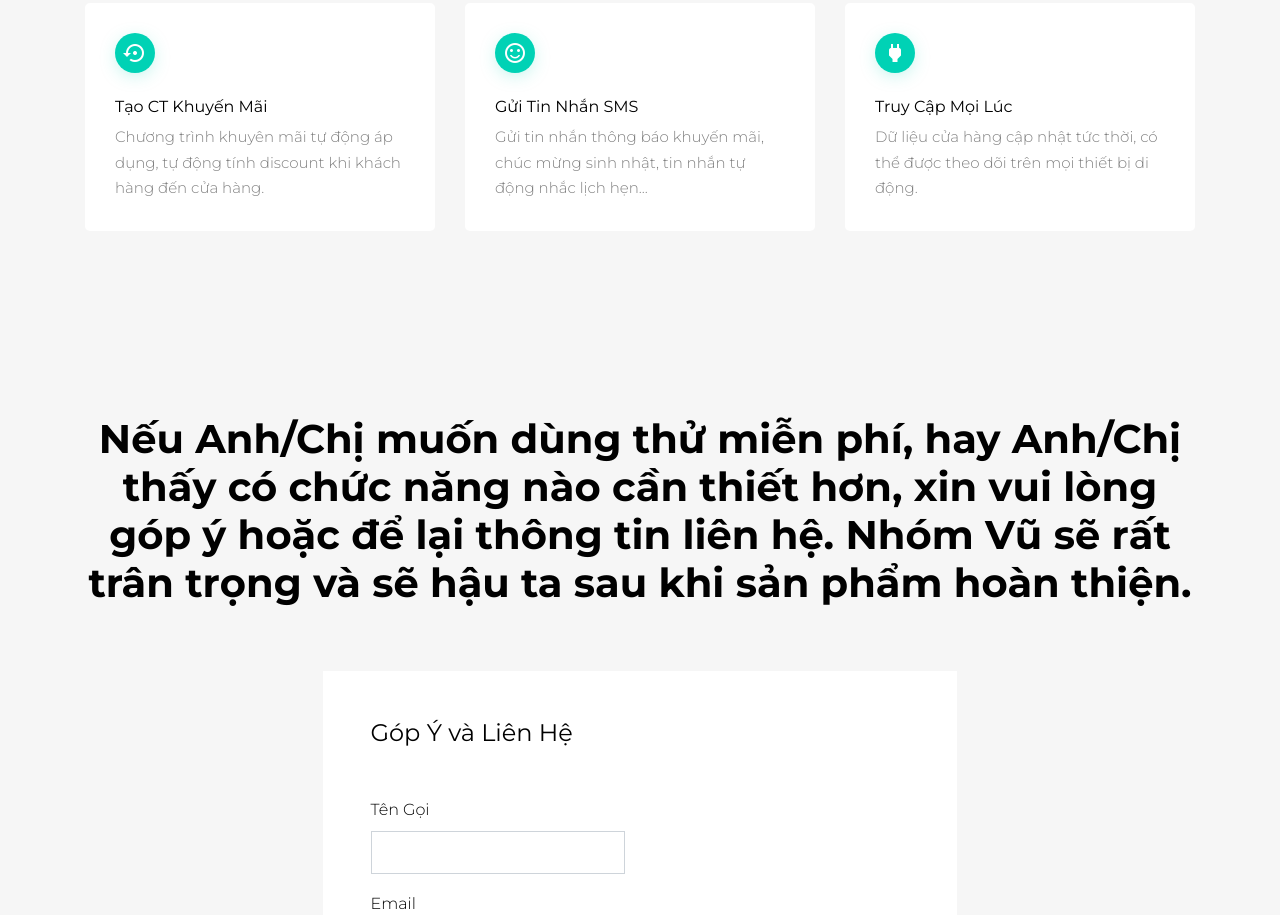
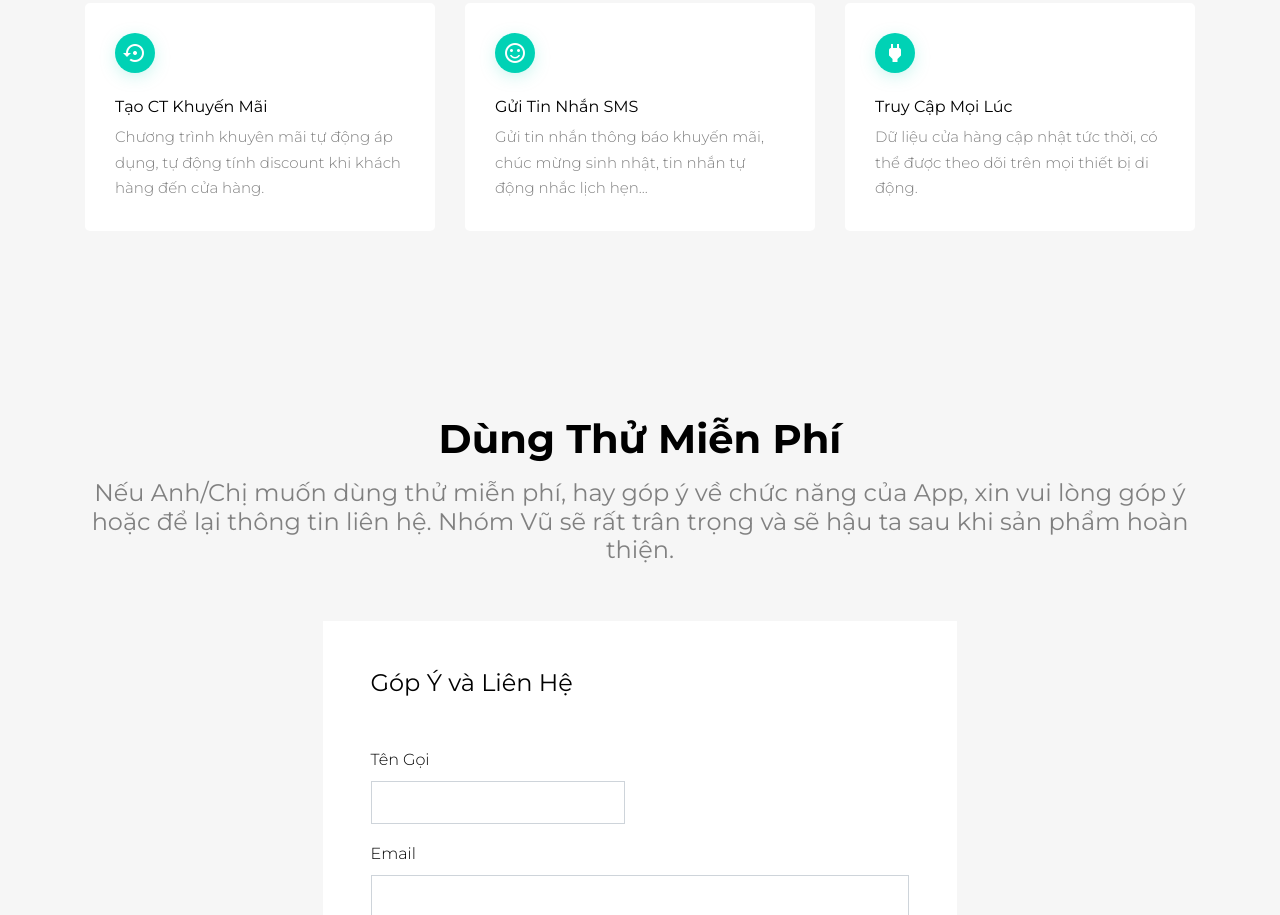
Before and after one commit to vuduong191/ahanail, a plain HTML site: page index.html in a window 1280 px wide. Shown: the part 1361-2276 px from the top of the page. Drawn offline with Linux system fonts and the light colour scheme; no server answers; files whose address does not match are found by name.

Commit message:
Edit wording

```diff
--- a/index.html
+++ b/index.html
@@ -81,7 +81,7 @@
 
           <div class="col-md-12" style="position: relative;" data-aos="fade-up">
 
-            <img src="images/landing_1.png" alt="Image" class="img-fluid img-absolute">
+            <img src="images/landing_2.png" alt="Image" class="img-fluid img-absolute">
 
             <div class="row mb-4">
               <div class="col-lg-5 mr-auto">
@@ -196,7 +196,10 @@
       <div class="container">
         <div class="row mb-5">
           <div class="col-12 text-center">
-            <h5 class="section-title mb-3">Nếu Anh/Chị muốn dùng thử miễn phí, hay Anh/Chị thấy có chức năng nào cần thiết hơn, xin vui lòng góp ý hoặc để lại thông tin liên hệ. Nhóm Vũ sẽ rất trân trọng và sẽ hậu ta sau khi sản phẩm hoàn thiện.</h5>
+            <h2 class="section-title mb-3">Dùng Thử Miễn Phí</h2>
+          </div>
+          <div class="col-12 text-center">
+            <h4>Nếu Anh/Chị muốn dùng thử miễn phí, hay góp ý về chức năng của App, xin vui lòng góp ý hoặc để lại thông tin liên hệ. Nhóm Vũ sẽ rất trân trọng và sẽ hậu ta sau khi sản phẩm hoàn thiện.</h4>
           </div>
         </div>
         <div class="row justify-content-center">
```
Also changed, not shown: images/landing_2.png (added).
